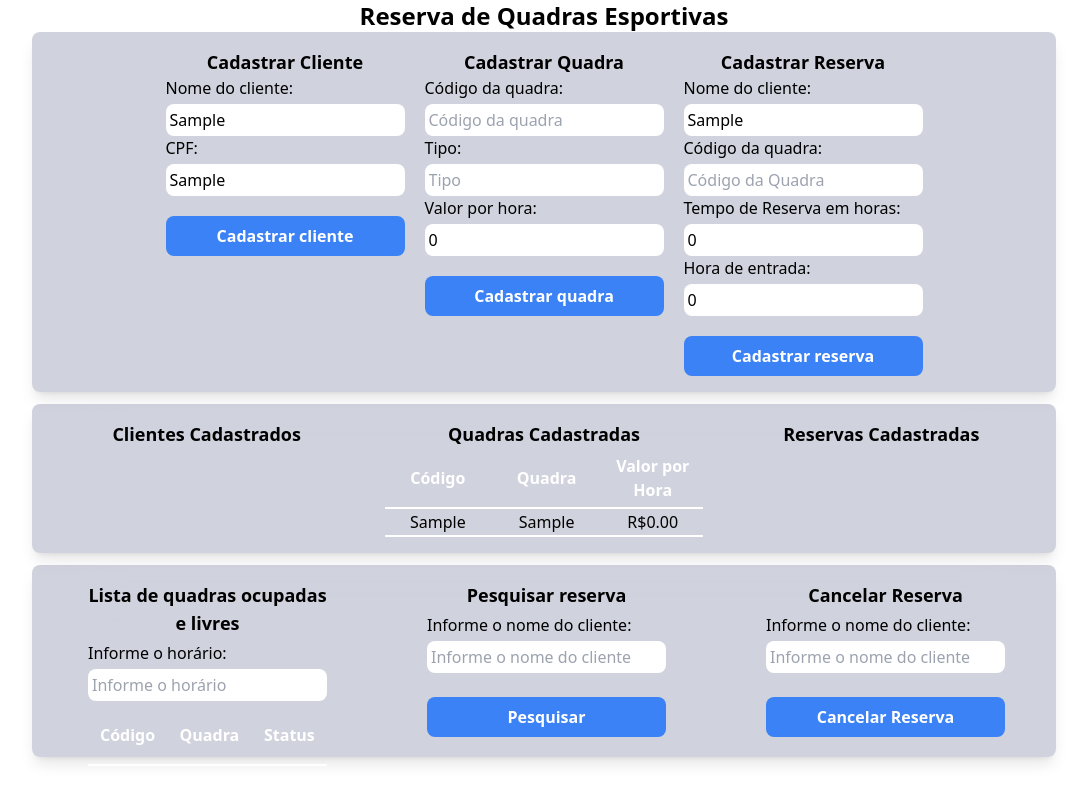
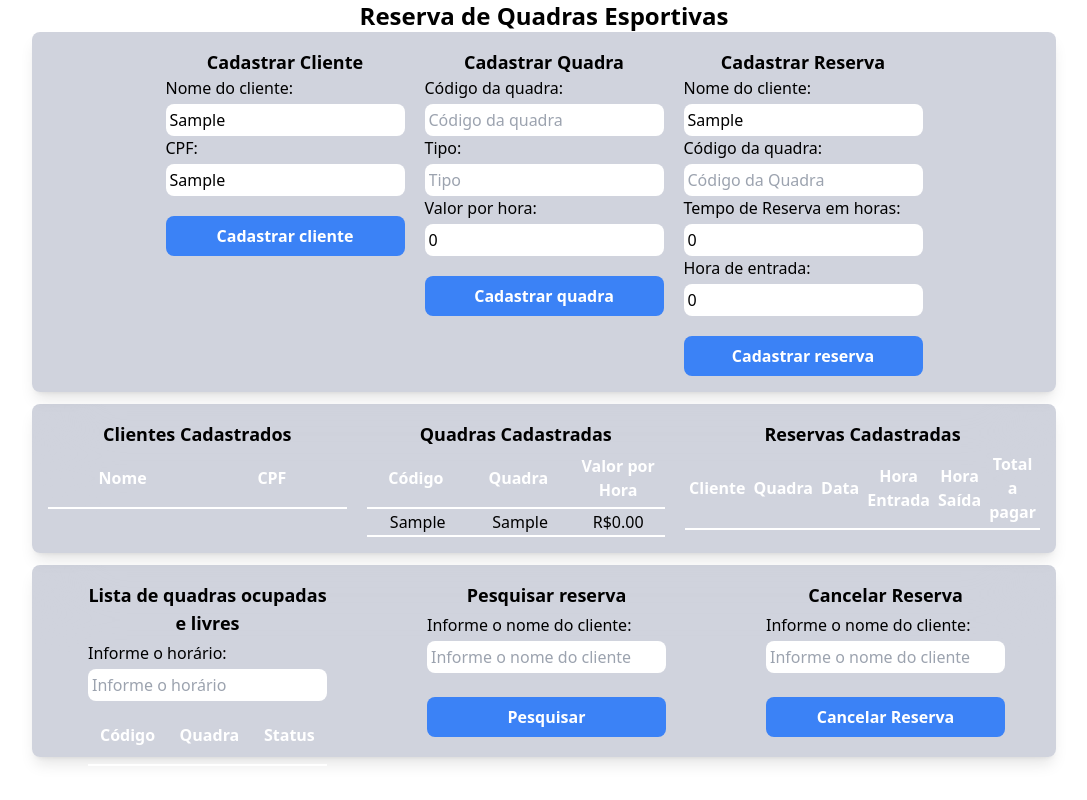
Before and after one commit to KarolineKS/Reserva-de-quadras, a React (Vite) app: page / in a window 1280 px wide. Both pictures are taken after typing "Sample", "Sample", "Sample", "Sample", "Sample", "Sample" into the empty fields and a click on the button "Cadastrar quadra". Shown: the whole page, without its empty margins (96-1183 px from the left). Built offline with nearby package versions, Linux system fonts and the light colour scheme.

Commit message:
[feat]: Arrumando lógica de cabeçalho da tabela

```diff
--- a/src/App.tsx
+++ b/src/App.tsx
@@ -183,7 +183,6 @@ function App() {
       <section className='cadastrados'>
         <section>
           <h2 className='subtitulo'>Clientes Cadastrados</h2>
-            {usuarios.map((usuario) => (
                 <table>
                   <thead>
                     <tr>
@@ -191,6 +190,10 @@ function App() {
                       <th>CPF</th>
                     </tr>
                   </thead>
+                </table>
+            {usuarios.map((usuario) => (
+
+                <table>
                   <tbody>
                     <tr>
                           <td>{usuario.nome}</td>
@@ -198,12 +201,12 @@ function App() {
                     </tr>
                   </tbody>
                 </table>
+
             ))}
         </section>
         <section>
           <h2 className='subtitulo'>Quadras Cadastradas</h2>
 
-            {quadras.map((quadra) => (
               <table>
                 <thead>
                   <tr>
@@ -212,6 +215,9 @@ function App() {
                     <th>Valor por Hora</th>
                   </tr>
                 </thead>
+              </table>
+            {quadras.map((quadra) => (
+              <table>
                 <tbody>
                   <tr>
                     <td>{quadra.cod}</td>
@@ -226,7 +232,6 @@ function App() {
         <section>
           <h2 className='subtitulo'>Reservas Cadastradas</h2>
 
-            {reservas.map((reserva) => (
               <table>
                 <thead>
                   <tr>
@@ -238,6 +243,9 @@ function App() {
                     <th>Total a pagar</th>
                   </tr>
                 </thead>
+              </table>
+            {reservas.map((reserva) => (
+              <table>
                 <tbody>
                   <tr>
                     <td>{reserva.usuario}</td>
```
Lines whose indentation alone changed are shown as unchanged.
